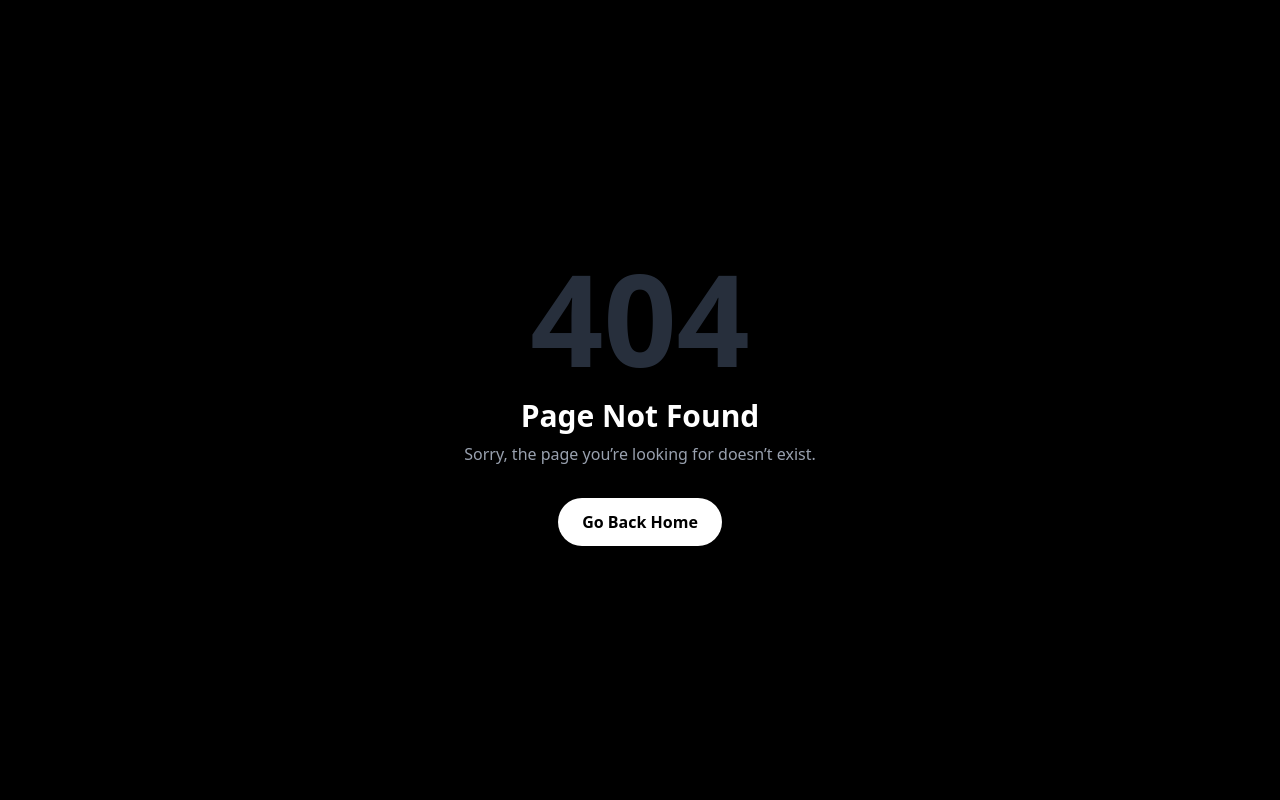
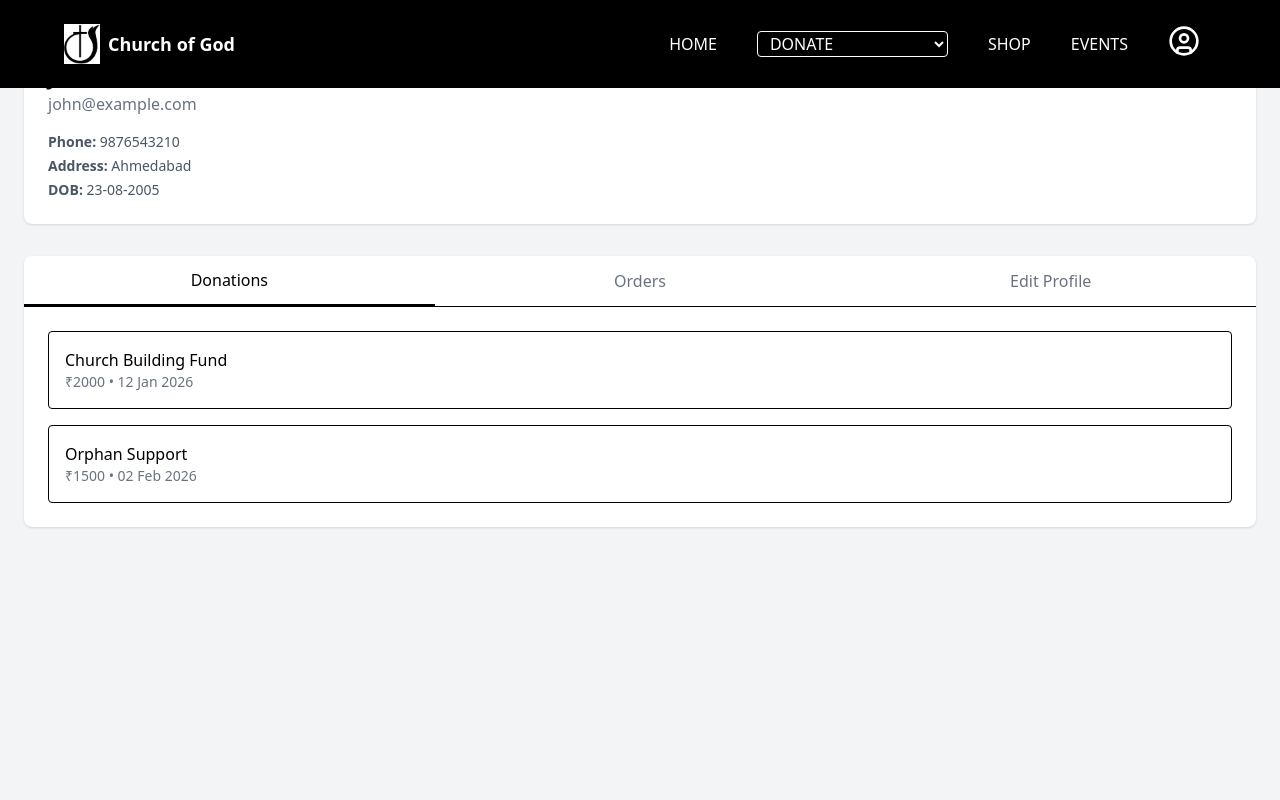
Before and after one commit to Alwin-2005/Church-Donation-, a React app in the folder frontend/: page /profile in a window 1280 px wide. Before the commit this address had no page. Shown: the top 800 px of the page. Built offline with nearby package versions, Linux system fonts and the light colour scheme; the HTML template or start-up script is replaced by a standard one.

Commit message:
Added dummy admin pages

```diff
--- a/frontend/src/App.jsx
+++ b/frontend/src/App.jsx
@@ -12,6 +12,11 @@ import TermsCon from "./components/Footer/TermsCon";
 import NotFound from "./components/NotFound";
 import Profile from "./components/Profile";
 import Event from "./components/Events/Event";
+import AdminDonation from "./components/Admin/adminDonation";
+import AdminPayments from "./components/Admin/AdminPayments";
+import AdminProducts from "./components/Admin/AdminProducts";
+import AdminOrders from "./components/Admin/AdminOrders";
+import DonationHistory from "./components/Admin/DonationHistory";
 
 const App = () => {
   return (
@@ -20,6 +25,7 @@ const App = () => {
         <Route path="/" element={<Log />} />
         <Route path="/home" element={<Sec1 />} />
         <Route path="/events" element={<Event/>}/>
+        <Route path="/profile" element={<Profile />}/>
         <Route path="/registerNow" element={<Regis />} />
         <Route path="/TermsCon" element={<TermsCon/>}/>
         <Route path="/ExtDon" element={<ExDonation/>}/>
@@ -29,12 +35,12 @@ const App = () => {
           <Route index element={<AdminDashboard />} />
           <Route path="users" element={<Users />} />
           <Route path="settings"  />
-          <Route path="products" />
-          <Route path="merchandise" />
-          <Route path="events "/>
-          <Route path="donationCampaign" />
-          <Route path="donation" />
-          <Route path="payment" />
+          <Route path="products" element={<AdminProducts/>}/>
+          <Route path="orders" element={<AdminOrders/>}/>
+          <Route path="events" element={<Event/>}/>
+          <Route path="donationCampaign" element={<AdminDonation/>}/>
+          <Route path="donation" element={<DonationHistory/>}/>
+          <Route path="payment" element={<AdminPayments/>}/>
         </Route>
 
         <Route path="*" element={<NotFound/>}/>
--- /dev/null
+++ b/frontend/src/components/Admin/AdminOrders.jsx
@@ -0,0 +1,41 @@
+const AdminOrders = () => {
+  const orders = [
+    { id: "ORD001", user: "John Doe", total: 1298, items: 2, date: "18 Jan 2026", status: "Delivered" },
+    { id: "ORD002", user: "Mary Smith", total: 799, items: 1, date: "20 Jan 2026", status: "Pending" },
+  ];
+
+  return (
+    <div className="mt-24 px-6">
+      <h1 className="text-2xl font-semibold mb-6">Orders</h1>
+
+      <div className="bg-white shadow rounded-lg overflow-x-auto">
+        <table className="w-full text-left">
+          <thead className="bg-gray-100 text-sm">
+            <tr>
+              <th className="p-3">Order ID</th>
+              <th className="p-3">User</th>
+              <th className="p-3">Items</th>
+              <th className="p-3">Total</th>
+              <th className="p-3">Date</th>
+              <th className="p-3">Status</th>
+            </tr>
+          </thead>
+          <tbody>
+            {orders.map(o => (
+              <tr key={o.id} className="border-t text-sm">
+                <td className="p-3">{o.id}</td>
+                <td className="p-3">{o.user}</td>
+                <td className="p-3">{o.items}</td>
+                <td className="p-3">₹{o.total}</td>
+                <td className="p-3">{o.date}</td>
+                <td className="p-3 font-medium">{o.status}</td>
+              </tr>
+            ))}
+          </tbody>
+        </table>
+      </div>
+    </div>
+  );
+};
+
+export default AdminOrders;
--- /dev/null
+++ b/frontend/src/components/Admin/AdminPayments.jsx
@@ -0,0 +1,44 @@
+const AdminPayments = () => {
+  const payments = [
+    { id: "pay_101", user: "John Doe", amount: 2000, method: "UPI", date: "12 Jan 2026", status: "Success" },
+    { id: "pay_102", user: "Mary Smith", amount: 1500, method: "Card", date: "15 Jan 2026", status: "Success" },
+    { id: "pay_103", user: "Paul Raj", amount: 1000, method: "UPI", date: "20 Jan 2026", status: "Failed" },
+  ];
+
+  return (
+    <div className="mt-24 px-6">
+      <h1 className="text-2xl font-semibold mb-6">Payments</h1>
+
+      <div className="bg-white shadow rounded-lg overflow-x-auto">
+        <table className="w-full text-left">
+          <thead className="bg-gray-100 text-sm">
+            <tr>
+              <th className="p-3">Payment ID</th>
+              <th className="p-3">User</th>
+              <th className="p-3">Amount</th>
+              <th className="p-3">Method</th>
+              <th className="p-3">Date</th>
+              <th className="p-3">Status</th>
+            </tr>
+          </thead>
+          <tbody>
+            {payments.map(p => (
+              <tr key={p.id} className="border-t text-sm">
+                <td className="p-3">{p.id}</td>
+                <td className="p-3">{p.user}</td>
+                <td className="p-3">₹{p.amount}</td>
+                <td className="p-3">{p.method}</td>
+                <td className="p-3">{p.date}</td>
+                <td className={`p-3 font-medium ${p.status === "Success" ? "text-green-600" : "text-red-500"}`}>
+                  {p.status}
+                </td>
+              </tr>
+            ))}
+          </tbody>
+        </table>
+      </div>
+    </div>
+  );
+};
+
+export default AdminPayments;
--- /dev/null
+++ b/frontend/src/components/Admin/AdminProducts.jsx
@@ -0,0 +1,48 @@
+const AdminProducts = () => {
+  const products = [
+    { id: 1, name: "Bible", price: 799, stock: 25 },
+    { id: 2, name: "Cross Pendant", price: 499, stock: 40 },
+    { id: 3, name: "Prayer Book", price: 299, stock: 0 },
+  ];
+
+  return (
+    <div className="mt-24 px-6">
+      <div className="flex justify-between items-center mb-6">
+        <h1 className="text-2xl font-semibold">Products</h1>
+        <button className="bg-black text-white px-4 py-2 rounded">
+          + Add Product
+        </button>
+      </div>
+
+      <div className="bg-white shadow rounded-lg overflow-x-auto">
+        <table className="w-full text-left">
+          <thead className="bg-gray-100 text-sm">
+            <tr>
+              <th className="p-3">Product</th>
+              <th className="p-3">Price</th>
+              <th className="p-3">Stock</th>
+              <th className="p-3">Actions</th>
+            </tr>
+          </thead>
+          <tbody>
+            {products.map(p => (
+              <tr key={p.id} className="border-t text-sm">
+                <td className="p-3">{p.name}</td>
+                <td className="p-3">₹{p.price}</td>
+                <td className={`p-3 ${p.stock === 0 ? "text-red-500" : ""}`}>
+                  {p.stock}
+                </td>
+                <td className="p-3 space-x-3">
+                  <button className="text-blue-600">Edit</button>
+                  <button className="text-red-600">Delete</button>
+                </td>
+              </tr>
+            ))}
+          </tbody>
+        </table>
+      </div>
+    </div>
+  );
+};
+
+export default AdminProducts;
--- a/frontend/src/components/Admin/AdminSidebar.jsx
+++ b/frontend/src/components/Admin/AdminSidebar.jsx
@@ -28,6 +28,9 @@ const AdminSidebar = () => {
         <Link to="payment" className="hover:text-gray-300">
           Payments
         </Link>
+        <Link to="events" className="hover:text-gray-300">
+          Events
+        </Link>
         <Link to="settings" className="hover:text-gray-300">
           Settings
         </Link>
--- /dev/null
+++ b/frontend/src/components/Admin/DonationHistory.jsx
@@ -0,0 +1,77 @@
+import React from "react";
+
+const DonationHistory = () => {
+  const donations = [
+    {
+      id: "DON001",
+      cause: "Church Building Fund",
+      amount: 2000,
+      date: "12 Jan 2026",
+      status: "Success",
+    },
+    {
+      id: "DON002",
+      cause: "Orphan Support",
+      amount: 1500,
+      date: "22 Jan 2026",
+      status: "Success",
+    },
+    {
+      id: "DON003",
+      cause: "Flood Relief",
+      amount: 1000,
+      date: "02 Feb 2026",
+      status: "Failed",
+    },
+  ];
+
+  return (
+    <div className="mt-24 px-6">
+      <h1 className="text-2xl font-semibold mb-6">Donation History</h1>
+
+      <div className="bg-white rounded-lg shadow overflow-x-auto">
+        <table className="w-full text-left">
+          <thead className="bg-gray-100 text-sm">
+            <tr>
+              <th className="p-3">Donation ID</th>
+              <th className="p-3">Cause</th>
+              <th className="p-3">Amount</th>
+              <th className="p-3">Date</th>
+              <th className="p-3">Status</th>
+              <th className="p-3">Action</th>
+            </tr>
+          </thead>
+
+          <tbody>
+            {donations.map(d => (
+              <tr key={d.id} className="border-t text-sm">
+                <td className="p-3">{d.id}</td>
+                <td className="p-3">{d.cause}</td>
+                <td className="p-3">₹{d.amount}</td>
+                <td className="p-3">{d.date}</td>
+                <td
+                  className={`p-3 font-medium ${
+                    d.status === "Success"
+                      ? "text-green-600"
+                      : "text-red-500"
+                  }`}
+                >
+                  {d.status}
+                </td>
+                <td className="p-3">
+                  {d.status === "Success" && (
+                    <button className="text-blue-600 underline text-sm">
+                      Download Receipt
+                    </button>
+                  )}
+                </td>
+              </tr>
+            ))}
+          </tbody>
+        </table>
+      </div>
+    </div>
+  );
+};
+
+export default DonationHistory;
--- a/frontend/src/components/Admin/Users.jsx
+++ b/frontend/src/components/Admin/Users.jsx
@@ -1,4 +1,5 @@
 import UserCard from "./UserCard";
+import axios from "axios";
 const Users = () => {
     const users = [
         {
@@ -61,14 +62,26 @@ const Users = () => {
             "__v": 0
             }
     ];
+    // const handleGetUser = async () => {
+    //     try{
+    //         const dbUsers = await axios.get("http://localhost:4000/api/admin/users/view");
+    //         console.log(dbUsers);
+    //     }
+    //     catch(err){
+    //         console.log(err);
+    //     }
+
+    // }
+
 
 
   return (
     <div className="grid grid-cols-1 sm:grid-cols-2 lg:grid-cols-3 gap-4">
-      {users.map((user) => (
-        <UserCard key={user._id} user={user} />
+      {users.map((user,idx) => (
+        <UserCard key={idx} user={user} />
       ))}
     </div>
+
   );
 
 }
--- /dev/null
+++ b/frontend/src/components/Admin/adminDonation.jsx
@@ -0,0 +1,16 @@
+import DonCard from "../Donation/DonCard";
+import IntDonation from "../Donation/IntDonation";
+import ExtDonation from "../Donation/ExDonation";
+
+const AdminDonation = () => {
+
+  return (
+    <div className="grid grid-cols-1 sm:grid-cols-2 lg:grid-cols-3 gap-4">
+        <IntDonation/>
+
+    </div>
+  );
+
+}
+
+export default AdminDonation;
--- a/frontend/src/components/Profile.jsx
+++ b/frontend/src/components/Profile.jsx
@@ -1,38 +1,46 @@
-import React, { useEffect, useState } from "react";
-import axios from "axios";
-
+import React, { useState } from "react";
+import Navbar from "./NavBar/NavBar";
+import Footer from "./Footer/Footer";
 const Profile = () => {
   const [activeTab, setActiveTab] = useState("donations");
-  const [user, setUser] = useState({});
-  const [donations, setDonations] = useState([]);
-  const [orders, setOrders] = useState([]);
 
-  useEffect(() => {
-    // axios.get("http://localhost:4000/me", { withCredentials: true })
-    //   .then(res => setUser(res.data.user));
+  const user = {
+    fullName: "John Doe",
+    email: "john@example.com",
+    phone: "9876543210",
+    address: "Ahmedabad",
+    gender: "Male",
+    dob: "23-08-2005"
+  };
 
-    // axios.get("http://localhost:4000/donations/my", { withCredentials: true })
-    //   .then(res => setDonations(res.data));
+  const donations = [
+    { id: 1, cause: "Church Building Fund", amount: 2000, date: "12 Jan 2026" },
+    { id: 2, cause: "Orphan Support", amount: 1500, date: "02 Feb 2026" },
+  ];
 
-    // axios.get("http://localhost:4000/orders/my", { withCredentials: true })
-    //   .then(res => setOrders(res.data));
-  }, []);
+  const orders = [
+    { id: 1, item: "Bible", total: 799, date: "15 Jan 2026" },
+    { id: 2, item: "Cross Pendant", total: 499, date: "28 Jan 2026" },
+  ];
 
   return (
+    <>
+    <Navbar/>
     <div className="min-h-screen bg-gray-100 px-6 py-10">
-      {/* Profile Header */}
-      <div className="bg-white p-6 rounded-xl shadow-md flex items-center gap-6">
-        <div className="h-20 w-20 rounded-full bg-gray-300 flex items-center justify-center text-2xl font-bold">
-          {user?.fullName?.[0]}
-        </div>
-        <div>
-          <h2 className="text-xl font-semibold">{user?.fullName}</h2>
-          <p className="text-gray-500">{user?.email}</p>
+      {/* Profile Info */}
+      <div className="bg-white p-6 rounded-lg shadow">
+        <h2 className="text-xl font-semibold">{user.fullName}</h2>
+        <p className="text-gray-500">{user.email}</p>
+
+        <div className="mt-4 text-sm text-gray-600 space-y-1">
+          <p><strong>Phone:</strong> {user.phone}</p>
+          <p><strong>Address:</strong> {user.address}</p>
+          <p><strong>DOB: </strong>{user.dob}</p>
         </div>
       </div>
 
       {/* Tabs */}
-      <div className="mt-8 bg-white rounded-xl shadow-md">
+      <div className="mt-8 bg-white rounded-lg shadow">
         <div className="flex border-b">
           {["donations", "orders", "edit"].map(tab => (
             <button
@@ -54,17 +62,64 @@ const Profile = () => {
         {/* Tab Content */}
         <div className="p-6">
           {activeTab === "donations" && (
-            <DonationList donations={donations} />
+            <div className="space-y-4">
+              {donations.map(d => (
+                <div key={d.id} className="border p-4 rounded">
+                  <p className="font-medium">{d.cause}</p>
+                  <p className="text-sm text-gray-500">
+                    ₹{d.amount} • {d.date}
+                  </p>
+                </div>
+              ))}
+            </div>
           )}
+
           {activeTab === "orders" && (
-            <OrderList orders={orders} />
+            <div className="space-y-4">
+              {orders.map(o => (
+                <div key={o.id} className="border p-4 rounded">
+                  <p className="font-medium">{o.item}</p>
+                  <p className="text-sm text-gray-500">
+                    ₹{o.total} • {o.date}
+                  </p>
+                </div>
+              ))}
+            </div>
           )}
+
           {activeTab === "edit" && (
-            <EditProfile user={user} setUser={setUser} />
+            <form className="max-w-md space-y-4">
+              <input
+                type="text"
+                defaultValue={user.fullName}
+                className="w-full border p-2 rounded"
+                placeholder="Full Name"
+              />
+
+              <input
+                type="email"
+                defaultValue={user.email}
+                className="w-full border p-2 rounded"
+                placeholder="Email"
+              />
+
+              <input
+                type="text"
+                defaultValue={user.phone}
+                className="w-full border p-2 rounded"
+                placeholder="Phone"
+              />
+
+              <button className="bg-black text-white px-4 py-2 rounded">
+                Save Changes
+              </button>
+            </form>
           )}
         </div>
       </div>
     </div>
+    <Footer/>
+    </>
   );
 };
 
```
Also changed, not shown: 1 other file (tests, documents, lock files or other folders).
